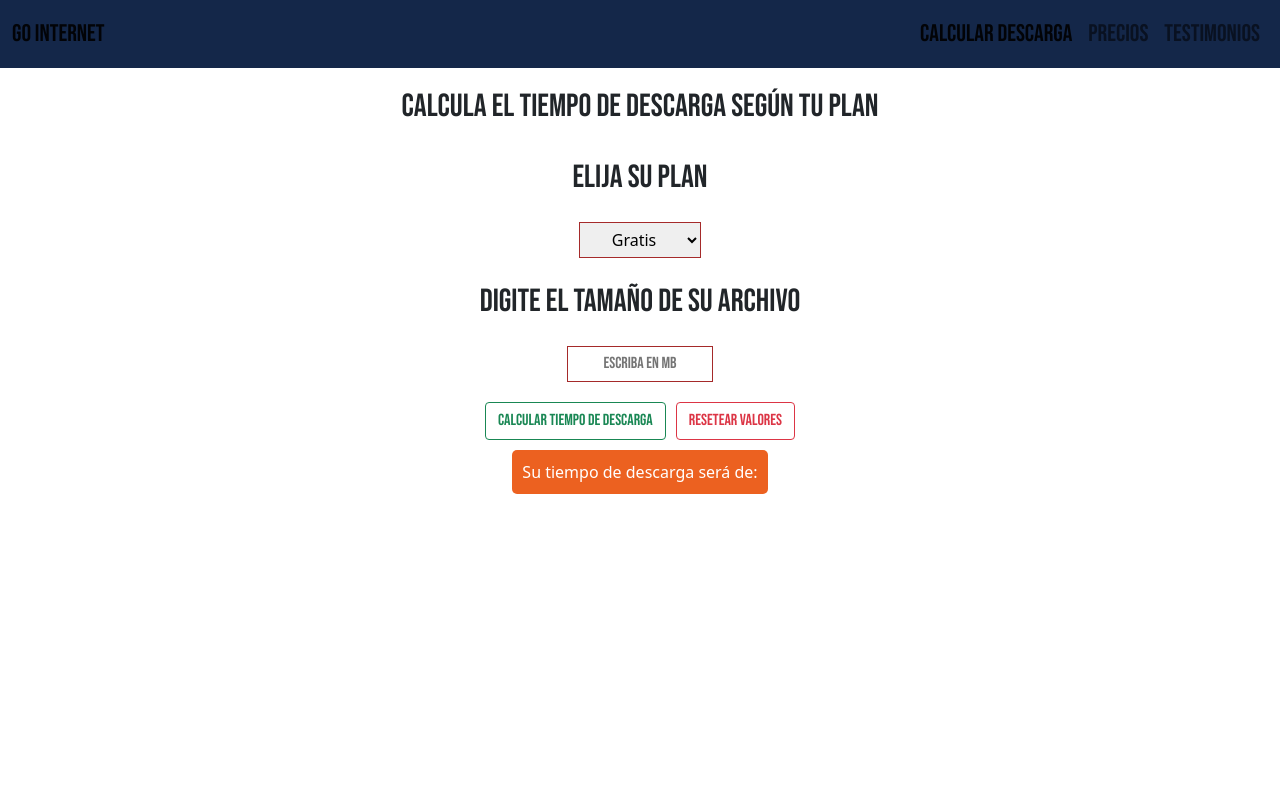
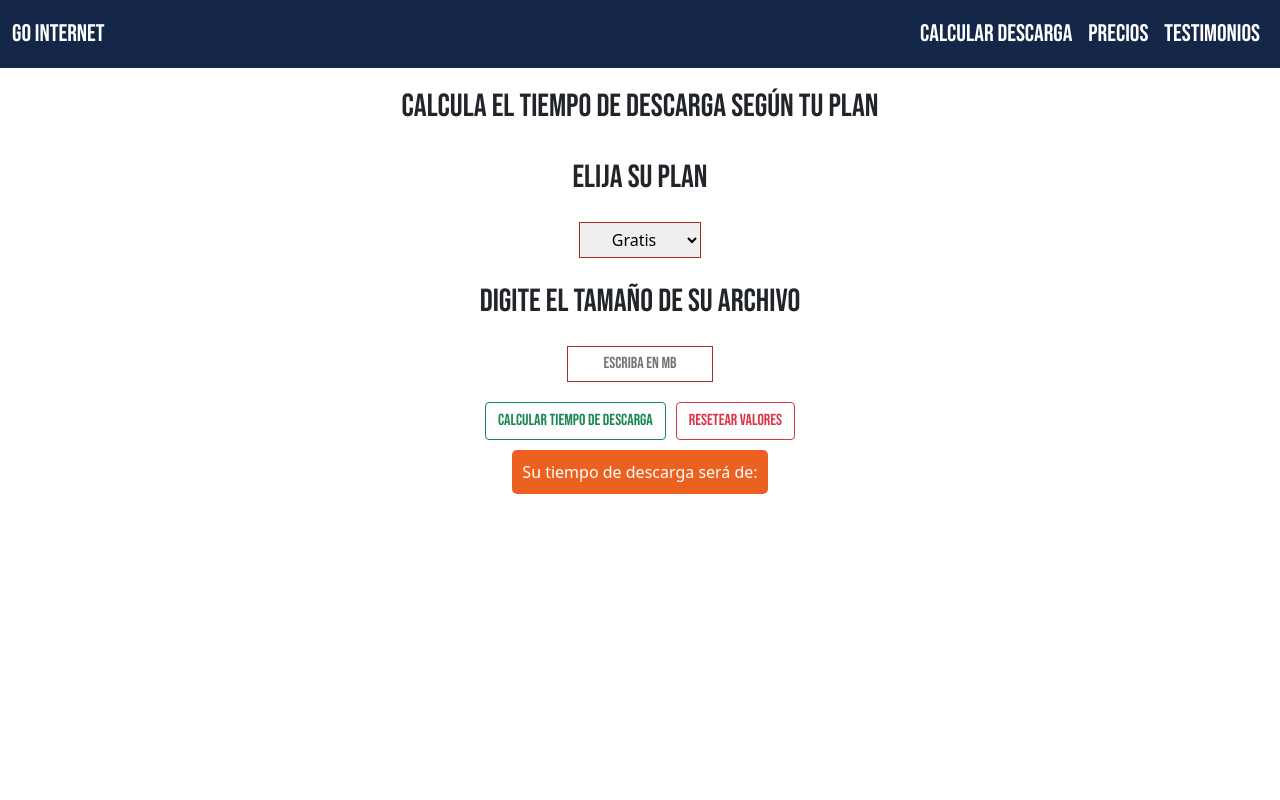
Before and after one commit to Andresdormir/ISP-page, a website: page calcular.html in a window 1280 px wide. Shown: the top 800 px of the page. Drawn offline with nearby package versions, Linux system fonts and the light colour scheme.

Commit message:
ERROR SOLUCIONADO
✌️

```diff
--- a/calcular.html
+++ b/calcular.html
@@ -30,16 +30,16 @@
 
   <nav class="navbar navbar-expand-lg navbar-light">
     <div class="container-fluid">
-      <a class="navbar-brand" href="#">Go Internet</a>
+      <a class="navbar-brand text-white" href="#">Go Internet</a>
       <button class="navbar-toggler" type="button" data-bs-toggle="collapse" data-bs-target="#navbarNavAltMarkup"
         aria-controls="navbarNavAltMarkup" aria-expanded="false" aria-label="Toggle navigation">
         <i class="fas fa-bars"></i>
       </button>
       <div class="collapse navbar-collapse" id="navbarNavAltMarkup">
         <div class="navbar-nav">
-          <a class="nav-link active" aria-current="page" href="calcular.html">Calcular descarga</a>
-          <a class="nav-link" href="#pricing">Precios</a>
-          <a class="nav-link" href="#carousel">Testimonios</a>
+          <a class="nav-link active text-white aria-current="page" href="calcular.html">Calcular descarga</a>
+          <a class="nav-link text-white" href="#pricing">Precios</a>
+          <a class="nav-link text-white" href="#carousel">Testimonios</a>
         </div>
       </div>
     </div>
```
